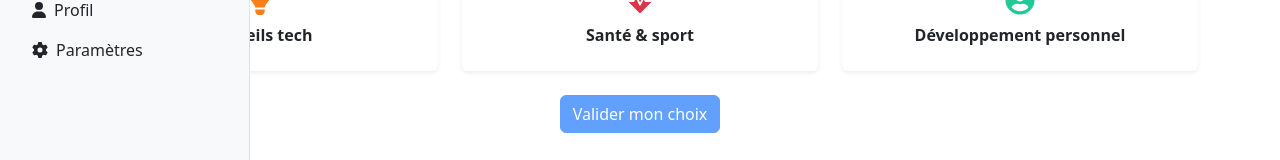
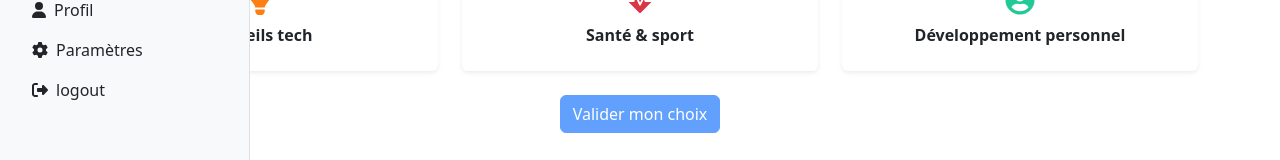
Before and after one commit to ydxj/One-Task, a React (Create React App) app in the folder frontend/: page /dashboard in a window 1280 px wide. Shown: the part 274-434 px from the top of the page. Built offline with nearby package versions, Linux system fonts and the light colour scheme; no server answers.

Commit message:
Add logout button to the menu

```diff
--- a/frontend/src/TousPages/Layout/Menu.js
+++ b/frontend/src/TousPages/Layout/Menu.js
@@ -8,11 +8,21 @@ import {
   faChartBar,
   faUser,
   faCog,
+  faSignOutAlt
 } from "@fortawesome/free-solid-svg-icons";
+import axios from "axios";
 
 export default function Sidebar() {
   const [isOpen, setIsOpen] = useState(true);
 
+  const handleLogout = async () => {
+    try {
+      await axios.post("http://localhost:5000/logout", {}, { withCredentials: true });
+      window.location.href = "/login";
+    } catch (err) {
+      console.error("Logout failed", err);
+    }
+  };
   return (
     <>
       {/* Always-visible open button */}
@@ -88,6 +98,12 @@ export default function Sidebar() {
                   Paramètres
                 </a>
               </li>
+              <li>
+                <a onClick={handleLogout} style={{ cursor:"pointer" }} className="nav-link text-dark">
+                  <FontAwesomeIcon icon={faSignOutAlt} className="me-2" />
+                  logout
+                </a>
+              </li>
             </ul>
           </div>
         )}
--- a/frontend/src/TousPages/User/Dashboard.js
+++ b/frontend/src/TousPages/User/Dashboard.js
@@ -1,7 +1,8 @@
-import { useState } from "react";
+import { useEffect, useState } from "react";
 import axios from "axios";
 import {FaTasks,FaLanguage,FaCode,FaLightbulb,FaHeartbeat,FaUserCircle} from "react-icons/fa";
 import Sidebar from "../Layout/Menu";
+import { useNavigate } from "react-router-dom";
 
 const domains = [
     { id: "productivity", icon: <FaTasks size={30} color="#0d6efd" />, label: "Productivité" },
@@ -15,11 +16,24 @@ const domains = [
 function UserDashboard() {
     const [selected, setSelected] = useState(null);
     const [submitted, setSubmitted] = useState(false);
+    const [user, setUser] = useState(null);
 
     const handleSelect = (id) => {
         setSelected(id);
         setSubmitted(false);
     };
+    const navigate = useNavigate();
+    useEffect(() => {
+        axios.get("http://localhost:5000/me", { withCredentials: true })
+        .then(res => {
+        if (res.data.loggedIn) {
+            setUser(res.data.user);
+        } else {
+            navigate("/login");
+        }
+        });
+    }, []);
+
 
     const handleSubmit = async () => {
         if (!selected) return;
```
